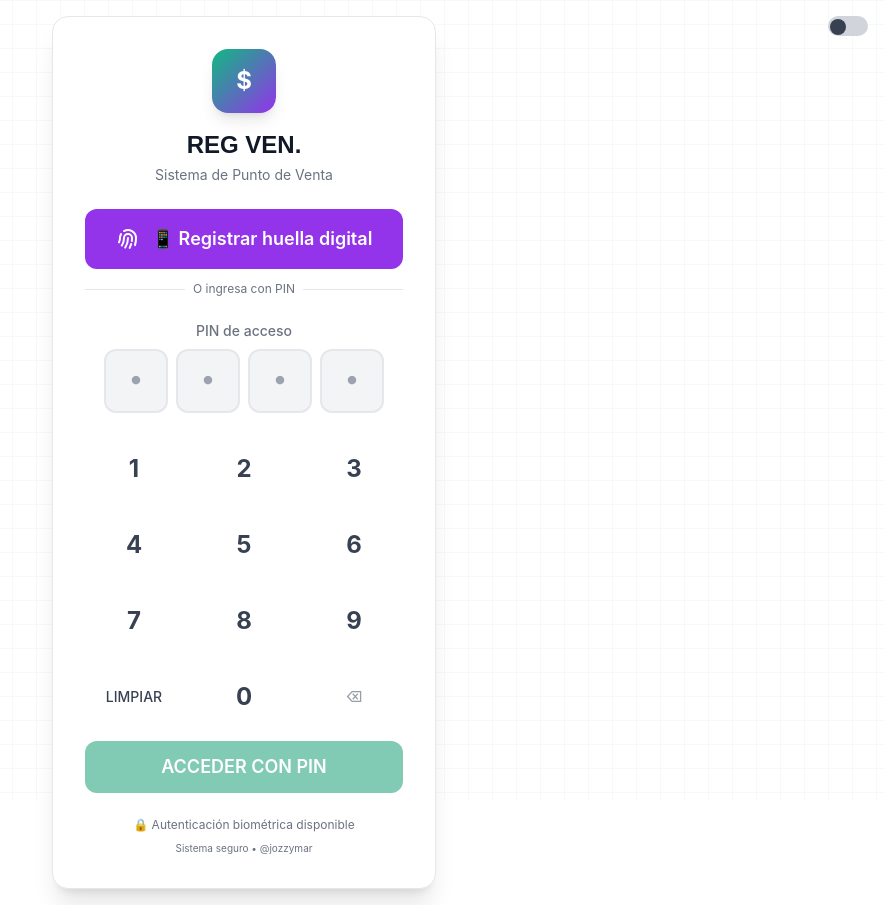
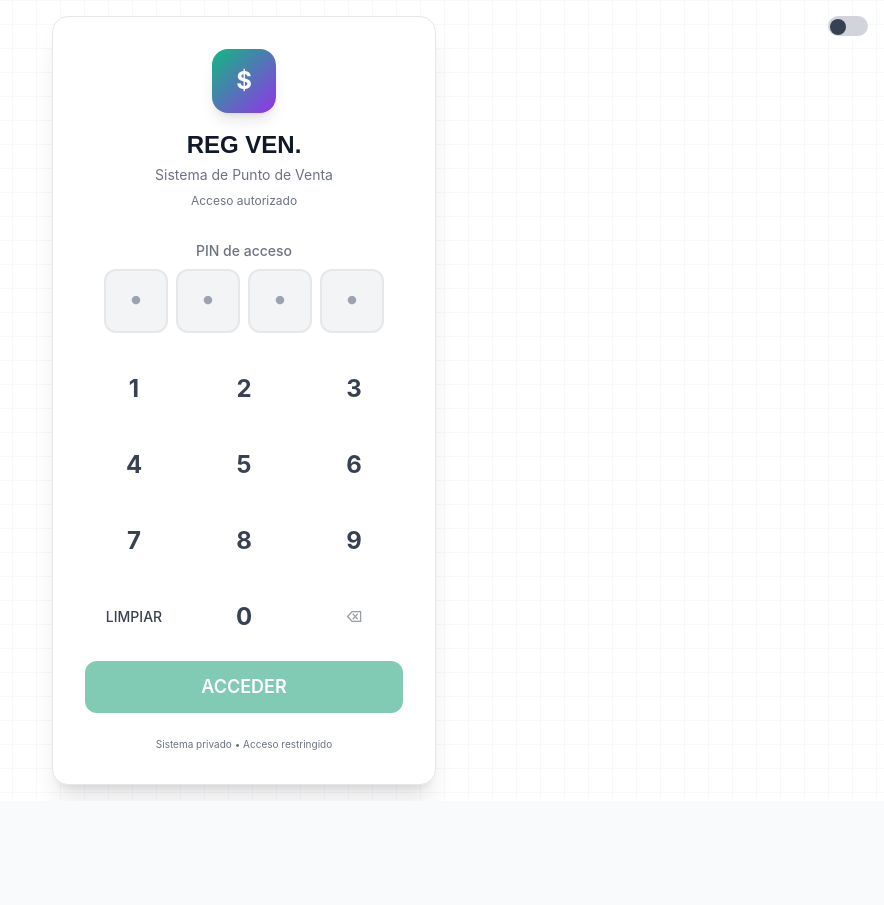
Before and after one commit to z01aux/restaurant-pos, a React (Vite) app: page / in a window 1280 px wide. Shown: the whole page, without its empty margins (396-1280 px from the left). After the commit the page ends 801 px from the top, so only its background shows below. Built offline with nearby package versions, Linux system fonts and the light colour scheme.

Commit message:
Update Login.tsx

```diff
--- a/src/components/Login.tsx
+++ b/src/components/Login.tsx
@@ -6,39 +6,14 @@ interface LoginProps {
   toggleTheme?: () => void;
 }
 
-interface CredentialInfo {
-  id: string;
-  name: string;
-  registeredAt: string;
-}
-
 const Login: React.FC<LoginProps> = ({ onLogin, isDarkMode, toggleTheme }) => {
   const [pin, setPin] = useState('');
   const [error, setError] = useState('');
   const [attempts, setAttempts] = useState(0);
   const [isLocked, setIsLocked] = useState(false);
   const [lockTimer, setLockTimer] = useState(0);
-  const [isBiometricSupported, setIsBiometricSupported] = useState(false);
-  const [isBiometricRegistered, setIsBiometricRegistered] = useState(false);
-  const [showPinLogin, setShowPinLogin] = useState(false);
-  const [isRegistering, setIsRegistering] = useState(false);
 
-  const CORRECT_PIN = '1234'; // PIN por defecto
-
-  // Detectar soporte WebAuthn
-  useEffect(() => {
-    const checkBiometricSupport = async () => {
-      if (window.PublicKeyCredential) {
-        setIsBiometricSupported(true);
-        // Verificar si ya hay credenciales registradas
-        const savedCredentialId = localStorage.getItem('webauthn_credential_id');
-        if (savedCredentialId) {
-          setIsBiometricRegistered(true);
-        }
-      }
-    };
-    checkBiometricSupport();
-  }, []);
+  const CORRECT_PIN = '1234'; // PIN por defecto - CAMBIAR ESTO
 
   // Temporizador de bloqueo
   useEffect(() => {
@@ -58,152 +33,31 @@ const Login: React.FC<LoginProps> = ({ onLogin, isDarkMode, toggleTheme }) => {
     return () => clearInterval(interval);
   }, [isLocked, lockTimer]);
 
-  // Registrar huella digital / biometría
-  const registerBiometric = async () => {
-    if (!window.PublicKeyCredential) {
-      setError('Tu navegador no soporta autenticación biométrica');
-      return;
-    }
-
-    setIsRegistering(true);
-    setError('');
-
-    try {
-      // Generar challenge aleatorio
-      const challenge = new Uint8Array(32);
-      crypto.getRandomValues(challenge);
-
-      // Crear credencial
-      const publicKeyCredentialCreationOptions: PublicKeyCredentialCreationOptions = {
-        challenge: challenge,
-        rp: {
-          name: "REG VEN. POS System",
-          id: window.location.hostname,
-        },
-        user: {
-          id: new Uint8Array(16),
-          name: "usuario@regven.com",
-          displayName: "Usuario REG VEN.",
-        },
-        pubKeyCredParams: [
-          { alg: -7, type: "public-key" }, // ES256
-          { alg: -257, type: "public-key" }, // RS256
-        ],
-        authenticatorSelection: {
-          authenticatorAttachment: "platform", // Usar biometría del dispositivo
-          userVerification: "required",
-        },
-        timeout: 60000,
-      };
-
-      const credential = await navigator.credentials.create({
-        publicKey: publicKeyCredentialCreationOptions,
-      });
-
-      if (credential) {
-        const pubKeyCred = credential as PublicKeyCredential;
-        const credentialId = btoa(String.fromCharCode(...new Uint8Array(pubKeyCred.rawId)));
-
-        // Guardar ID de la credencial
-        localStorage.setItem('webauthn_credential_id', credentialId);
-        localStorage.setItem('webauthn_registered_at', new Date().toISOString());
-
-        setIsBiometricRegistered(true);
-        setError('');
-        alert('✅ ¡Biometría registrada con éxito! Ahora puedes usar tu huella digital para acceder.');
-      }
-    } catch (err: any) {
-      console.error('Error al registrar biometría:', err);
-      if (err.name === 'NotAllowedError') {
-        setError('Cancelaste la autenticación biométrica');
-      } else if (err.name === 'NotSupportedError') {
-        setError('Tu dispositivo no soporta autenticación biométrica');
-      } else {
-        setError('Error al registrar biometría: ' + err.message);
-      }
-    } finally {
-      setIsRegistering(false);
-    }
-  };
-
-  // Autenticar con huella digital / biometría
-  const authenticateWithBiometric = async () => {
-    if (!window.PublicKeyCredential) {
-      setError('Tu navegador no soporta autenticación biométrica');
-      return;
-    }
-
-    const savedCredentialId = localStorage.getItem('webauthn_credential_id');
-    if (!savedCredentialId) {
-      setError('No hay biometría registrada. Usa PIN o registra tu huella primero.');
-      return;
-    }
-
-    setError('');
-
-    try {
-      // Decodificar credential ID
-      const credentialIdBuffer = Uint8Array.from(atob(savedCredentialId), c => c.charCodeAt(0));
-
-      // Generar challenge aleatorio
-      const challenge = new Uint8Array(32);
-      crypto.getRandomValues(challenge);
-
-      const publicKeyCredentialRequestOptions: PublicKeyCredentialRequestOptions = {
-        challenge: challenge,
-        allowCredentials: [{
-          id: credentialIdBuffer,
-          type: "public-key",
-        }],
-        timeout: 60000,
-        userVerification: "required",
-      };
-
-      const assertion = await navigator.credentials.get({
-        publicKey: publicKeyCredentialRequestOptions,
-      });
-
-      if (assertion) {
-        // Autenticación exitosa
-        onLogin();
-      }
-    } catch (err: any) {
-      console.error('Error en autenticación biométrica:', err);
-      if (err.name === 'NotAllowedError') {
-        setError('Cancelaste la autenticación biométrica');
-      } else if (err.name === 'NotFoundError') {
-        setError('Credencial biométrica no encontrada. Re-registra tu huella.');
-        localStorage.removeItem('webauthn_credential_id');
-        setIsBiometricRegistered(false);
-      } else {
-        setError('Error en autenticación: ' + err.message);
-      }
-    }
-  };
-
-  // Eliminar biometría registrada
-  const removeBiometric = () => {
-    if (confirm('¿Eliminar la biometría registrada?')) {
-      localStorage.removeItem('webauthn_credential_id');
-      localStorage.removeItem('webauthn_registered_at');
-      setIsBiometricRegistered(false);
-      setError('Biometría eliminada');
-    }
-  };
-
-  // Métodos PIN
-  const handlePinChange = (value: string) => {
-    if (value.length <= 4 && /^\d*$/.test(value)) {
-      setPin(value);
+  const handleKeyPadClick = (num: string) => {
+    if (pin.length < 4 && !isLocked) {
+      setPin(prev => prev + num);
       setError('');
     }
   };
 
-  const handleSubmit = (e: React.FormEvent) => {
-    e.preventDefault();
+  const handleDelete = () => {
+    setPin(prev => prev.slice(0, -1));
+    setError('');
+  };
 
+  const handleClear = () => {
+    setPin('');
+    setError('');
+  };
+
+  const handleSubmit = () => {
     if (isLocked) {
       setError(`Demasiados intentos. Espera ${lockTimer} segundos`);
+      return;
+    }
+
+    if (pin.length !== 4) {
+      setError('Ingresa los 4 dígitos del PIN');
       return;
     }
 
@@ -225,23 +79,6 @@ const Login: React.FC<LoginProps> = ({ onLogin, isDarkMode, toggleTheme }) => {
     }
   };
 
-  const handleKeyPadClick = (num: string) => {
-    if (pin.length < 4) {
-      setPin(prev => prev + num);
-      setError('');
-    }
-  };
-
-  const handleDelete = () => {
-    setPin(prev => prev.slice(0, -1));
-    setError('');
-  };
-
-  const handleClear = () => {
-    setPin('');
-    setError('');
-  };
-
   // Estilos condicionales
   const bgStyles = isDarkMode ? 'bg-gray-950' : 'bg-white';
   const gridStyles = isDarkMode
@@ -257,9 +94,6 @@ const Login: React.FC<LoginProps> = ({ onLogin, isDarkMode, toggleTheme }) => {
   const buttonPrimaryStyles = isDarkMode
     ? 'bg-emerald-600 text-white hover:bg-emerald-500 active:bg-emerald-700'
     : 'bg-emerald-600 text-white hover:bg-emerald-500 active:bg-emerald-700';
-  const buttonBiometricStyles = isDarkMode
-    ? 'bg-purple-600 text-white hover:bg-purple-500 active:bg-purple-700'
-    : 'bg-purple-600 text-white hover:bg-purple-500 active:bg-purple-700';
 
   return (
     <div className={`min-h-screen ${bgStyles} flex items-center justify-center p-4 transition-colors duration-300`}>
@@ -278,64 +112,19 @@ const Login: React.FC<LoginProps> = ({ onLogin, isDarkMode, toggleTheme }) => {
 
       <div className={`relative ${cardBgStyles} rounded-2xl border ${borderStyles} p-6 sm:p-8 w-full max-w-sm shadow-xl transition-colors duration-300`}>
         {/* Logo y título */}
-        <div className="text-center mb-6">
+        <div className="text-center mb-8">
           <div className="w-16 h-16 bg-gradient-to-br from-emerald-500 to-purple-600 rounded-2xl flex items-center justify-center mx-auto mb-4 shadow-lg">
             <span className="text-2xl font-bold text-white">$</span>
           </div>
           <h1 className={`text-2xl font-bold ${textPrimaryStyles}`}>REG VEN.</h1>
           <p className={`text-sm ${textSecondaryStyles} mt-1`}>Sistema de Punto de Venta</p>
+          <p className={`text-xs ${textSecondaryStyles} mt-2`}>Acceso autorizado</p>
         </div>
 
         {/* Mensaje de error */}
         {error && (
-          <div className="mb-4 p-3 bg-red-500/10 border border-red-500/30 rounded-xl text-center">
+          <div className="mb-4 p-3 bg-red-500/10 border border-red-500/30 rounded-xl text-center animate-fadeIn">
             <p className="text-red-500 text-sm">{error}</p>
-          </div>
-        )}
-
-        {/* Botón de acceso biométrico */}
-        {isBiometricSupported && (
-          <div className="mb-6 space-y-3">
-            {isBiometricRegistered ? (
-              <>
-                <button
-                  onClick={authenticateWithBiometric}
-                  className={`w-full py-4 rounded-xl text-lg font-semibold transition-all active:scale-98 flex items-center justify-center gap-3 ${buttonBiometricStyles}`}
-                >
-                  <svg className="w-6 h-6" fill="none" stroke="currentColor" viewBox="0 0 24 24">
-                    <path strokeLinecap="round" strokeLinejoin="round" strokeWidth={2} d="M12 11c0 3.517-1.009 6.799-2.753 9.571m-3.44-2.04l.054-.09A13.916 13.916 0 008 11a4 4 0 118 0c0 1.017-.07 2.019-.203 3m-2.118 6.844A21.88 21.88 0 0015.171 17m3.839 1.132c.645-2.266.99-4.659.99-7.132A8 8 0 008 4.07M3 15.364c.64-1.319 1-2.8 1-4.364 0-1.457.39-2.823 1.07-4" />
-                  </svg>
-                  🔐 Acceder con huella digital
-                </button>
-                <button
-                  onClick={removeBiometric}
-                  className={`w-full py-2 text-sm ${textSecondaryStyles} hover:text-red-500 transition-colors`}
-                >
-                  Eliminar biometría registrada
-                </button>
-              </>
-            ) : (
-              <button
-                onClick={registerBiometric}
-                disabled={isRegistering}
-                className={`w-full py-4 rounded-xl text-lg font-semibold transition-all active:scale-98 flex items-center justify-center gap-3 ${buttonBiometricStyles} disabled:opacity-50`}
-              >
-                <svg className="w-6 h-6" fill="none" stroke="currentColor" viewBox="0 0 24 24">
-                  <path strokeLinecap="round" strokeLinejoin="round" strokeWidth={2} d="M12 11c0 3.517-1.009 6.799-2.753 9.571m-3.44-2.04l.054-.09A13.916 13.916 0 008 11a4 4 0 118 0c0 1.017-.07 2.019-.203 3m-2.118 6.844A21.88 21.88 0 0015.171 17m3.839 1.132c.645-2.266.99-4.659.99-7.132A8 8 0 008 4.07M3 15.364c.64-1.319 1-2.8 1-4.364 0-1.457.39-2.823 1.07-4" />
-                </svg>
-                {isRegistering ? 'Registrando...' : '📱 Registrar huella digital'}
-              </button>
-            )}
-
-            {/* Separador */}
-            <div className="relative my-4">
-              <div className="absolute inset-0 flex items-center">
-                <div className={`w-full border-t ${borderStyles}`} />
-              </div>
-              <div className="relative flex justify-center text-xs">
-                <span className={`px-2 ${cardBgStyles} ${textSecondaryStyles}`}>O ingresa con PIN</span>
-              </div>
-            </div>
           </div>
         )}
 
@@ -362,6 +151,11 @@ const Login: React.FC<LoginProps> = ({ onLogin, isDarkMode, toggleTheme }) => {
               </div>
             ))}
           </div>
+          {isLocked && (
+            <p className={`text-center text-sm ${textSecondaryStyles} mt-2`}>
+              Bloqueado por seguridad. Espera {lockTimer} segundos.
+            </p>
+          )}
         </div>
 
         {/* Teclado numérico */}
@@ -405,22 +199,33 @@ const Login: React.FC<LoginProps> = ({ onLogin, isDarkMode, toggleTheme }) => {
             disabled={pin.length !== 4 || isLocked}
             className={`w-full py-3 rounded-xl text-lg font-semibold transition-all active:scale-98 disabled:opacity-50 disabled:active:scale-100 ${buttonPrimaryStyles}`}
           >
-            ACCEDER CON PIN
+            ACCEDER
           </button>
         </div>
 
         {/* Info de seguridad */}
         <div className="mt-6 text-center">
-          <p className={`text-xs ${textSecondaryStyles}`}>
-            {isBiometricSupported
-              ? '🔒 Autenticación biométrica disponible'
-              : '🔒 Tu navegador no soporta biometría'}
-          </p>
-          <p className={`text-[10px] ${textSecondaryStyles} mt-2`}>
-            Sistema seguro • @jozzymar
+          <p className={`text-[10px] ${textSecondaryStyles}`}>
+            Sistema privado • Acceso restringido
           </p>
         </div>
       </div>
+
+      <style>{`
+        @keyframes fadeIn {
+          from {
+            opacity: 0;
+            transform: translateY(-10px);
+          }
+          to {
+            opacity: 1;
+            transform: translateY(0);
+          }
+        }
+        .animate-fadeIn {
+          animation: fadeIn 0.2s ease-out;
+        }
+      `}</style>
     </div>
   );
 };
```
